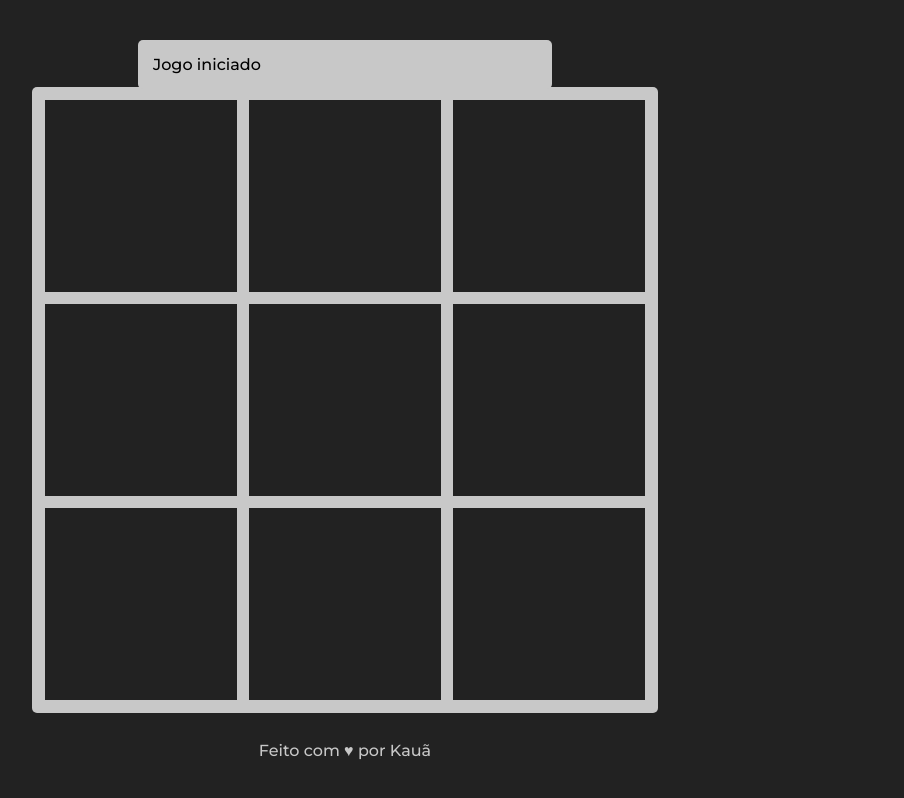
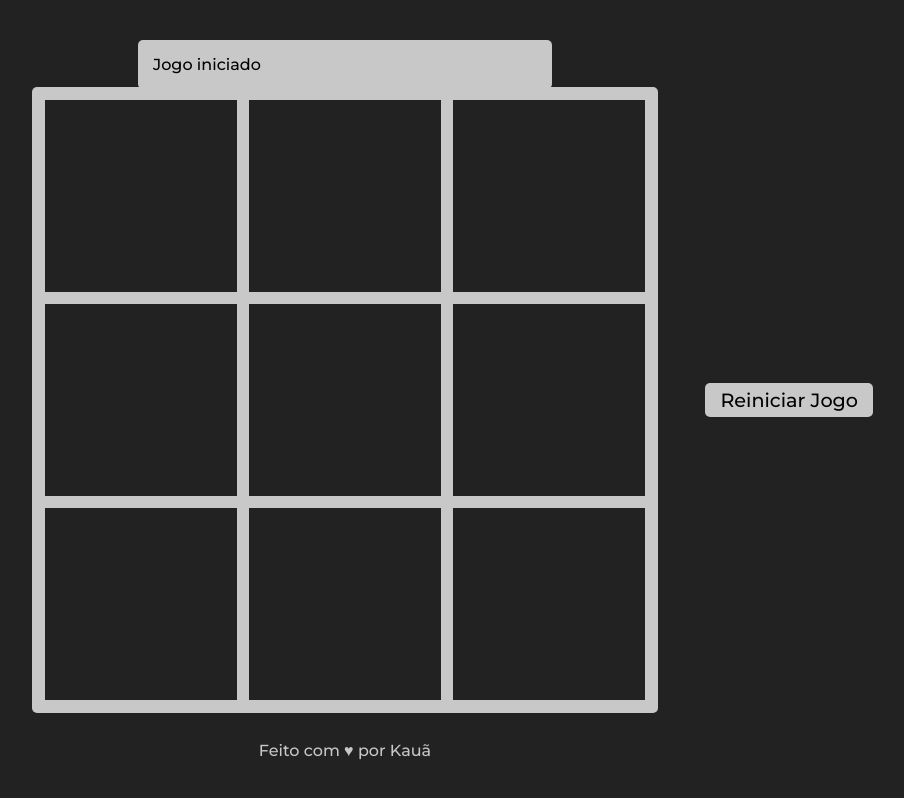
Before and after one commit to Kato2004/jogo-da-velha, a website: page index.html in a window 1280 px wide. Shown: the whole page, without its empty margins (295-1199 px from the left). Drawn offline with Linux system fonts and the light colour scheme.

Commit message:
added restart button

```diff
--- a/index.html
+++ b/index.html
@@ -28,6 +28,7 @@
         <div onclick="getId(8)" id="8"></div>
         <div onclick="getId(9)" id="9"></div>
       </main>
+      <button id="btn-reload" class="btn-restart">Reiniciar Jogo</button>
       <footer>Feito com ♥ por Kauã</footer>
     </section>
   </body>
--- a/index.js
+++ b/index.js
@@ -1,4 +1,5 @@
 const header = document.getElementById("header");
+const btnReload = document.getElementById("btn-reload");
 let elements = [];
 for (let i = 1; i < 10; i++) {
   elements.push(document.getElementById(i));
@@ -103,4 +104,6 @@ const getId = (number) => {
   verifyDraw();
 };
 
-//105
+btnReload.addEventListener("click", () => {
+  location.reload();
+});
--- a/style.css
+++ b/style.css
@@ -53,3 +53,17 @@ footer {
   margin: 0 auto;
   color: #c8c8c8;
 }
+
+.btn-restart {
+  border: none;
+  position: absolute;
+  right: 7rem;
+  font-size: 1.2rem;
+  padding: 5px 15px;
+  background-color: #c8c8c8;
+  border-radius: 5px;
+}
+
+.btn-restart:hover {
+  background-color: #888;
+}
```
